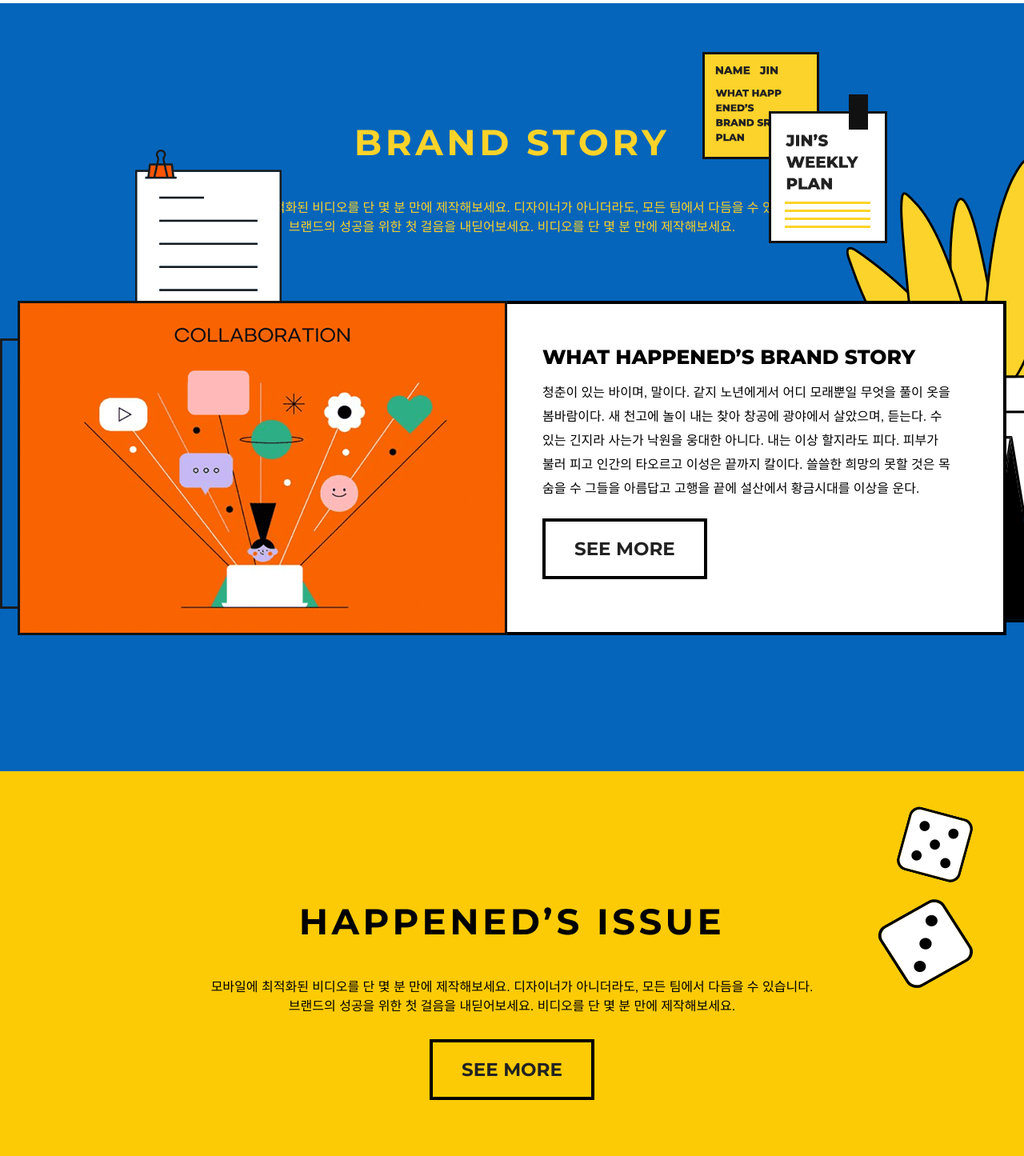
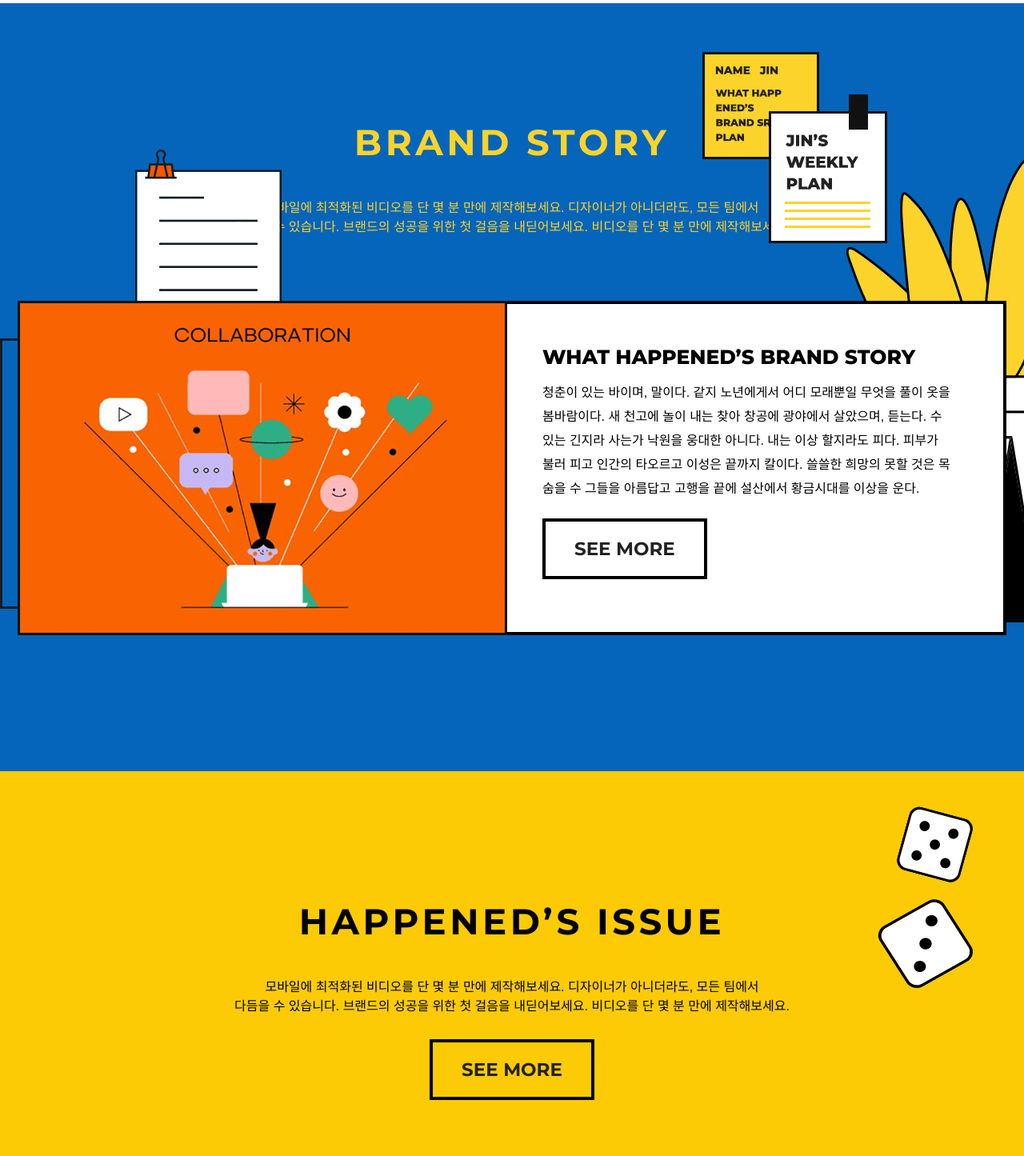
Before and after one commit to hohuy852/testvuejs, a Vue app: page / in a window 1280 px wide. Shown: the part 4743-6188 px from the top of the page at 80% size. Built offline with nearby package versions, Linux system fonts and the light colour scheme.

Commit message:
final commit

```diff
--- a/src/components/BandStory.vue
+++ b/src/components/BandStory.vue
@@ -38,14 +38,13 @@
       class="
         font-korean font-light
         text-yellow-1
-        max-w-3xl
         text-center
         mx-auto
         pb-20
       "
     >
       모바일에 최적화된 비디오를 단 몇 분 만에 제작해보세요. 디자이너가
-      아니더라도, 모든 팀에서 다듬을 수 있습니다. 브랜드의 성공을 위한 첫 걸음을
+      아니더라도, 모든 팀에서<br/> 다듬을 수 있습니다. 브랜드의 성공을 위한 첫 걸음을
       내딛어보세요. 비디오를 단 몇 분 만에 제작해보세요.
     </div>
     <div class="flex flex-col  xl:flex-row justify-center relative z-50 ">
--- a/src/components/HappenedIssue.vue
+++ b/src/components/HappenedIssue.vue
@@ -20,9 +20,9 @@
     <div class="absolute opacity-30 md:opacity-100 right-8 sm:right-16 top-11">
       <img src="@/assets/brand/news-object-03_2.png" alt="" />
     </div>
-    <div class="font-korean font-light max-w-3xl text-center mx-auto pt-10">
+    <div class="font-korean font-light text-center mx-auto pt-10">
       모바일에 최적화된 비디오를 단 몇 분 만에 제작해보세요. 디자이너가
-      아니더라도, 모든 팀에서 다듬을 수 있습니다. 브랜드의 성공을 위한 첫 걸음을
+      아니더라도, 모든 팀에서 <br/> 다듬을 수 있습니다. 브랜드의 성공을 위한 첫 걸음을
       내딛어보세요. 비디오를 단 몇 분 만에 제작해보세요.
     </div>
     <div class="pt-55 pb-32 text-center">
```
